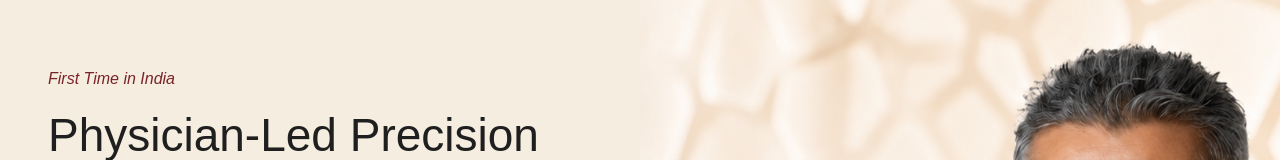
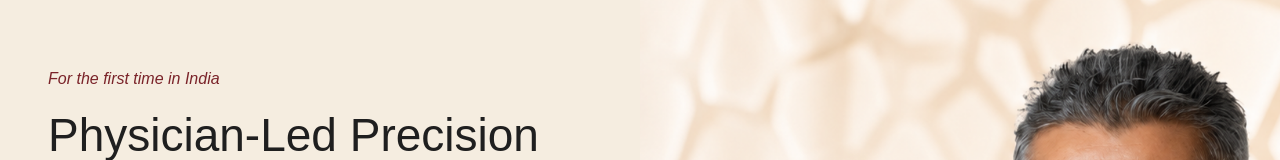
Before and after one commit to Ur456vi/clinic-management-system, a Next.js app: page / in a window 1280 px wide. Shown: the part 160-320 px from the top of the page. Built offline with nearby package versions, Linux system fonts and the light colour scheme; a web font is replaced by a local one.

Commit message:
homepage changes

```diff
--- a/app/(public)/_home-content.tsx
+++ b/app/(public)/_home-content.tsx
@@ -193,7 +193,7 @@ export default function HomeContent() {
       fontFamily: "var(--font-display)",
     }}
   >
-    First Time in India
+    For the first time in India
   </span>
 </p>
             <h1
```
